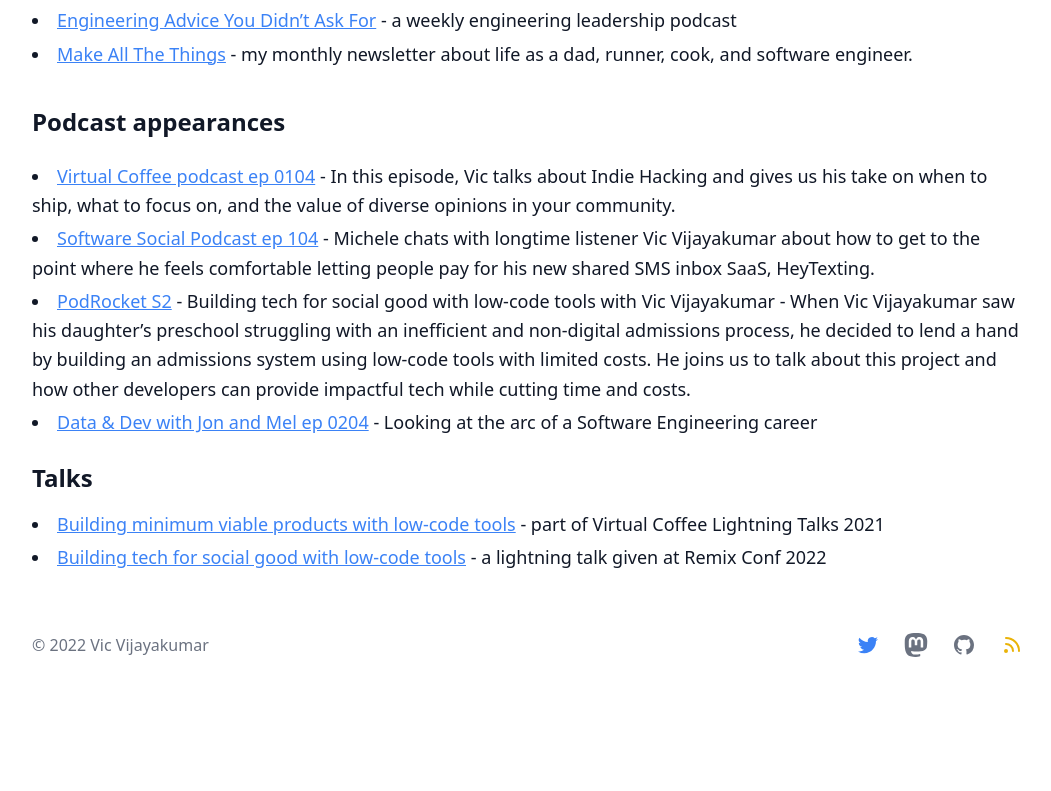
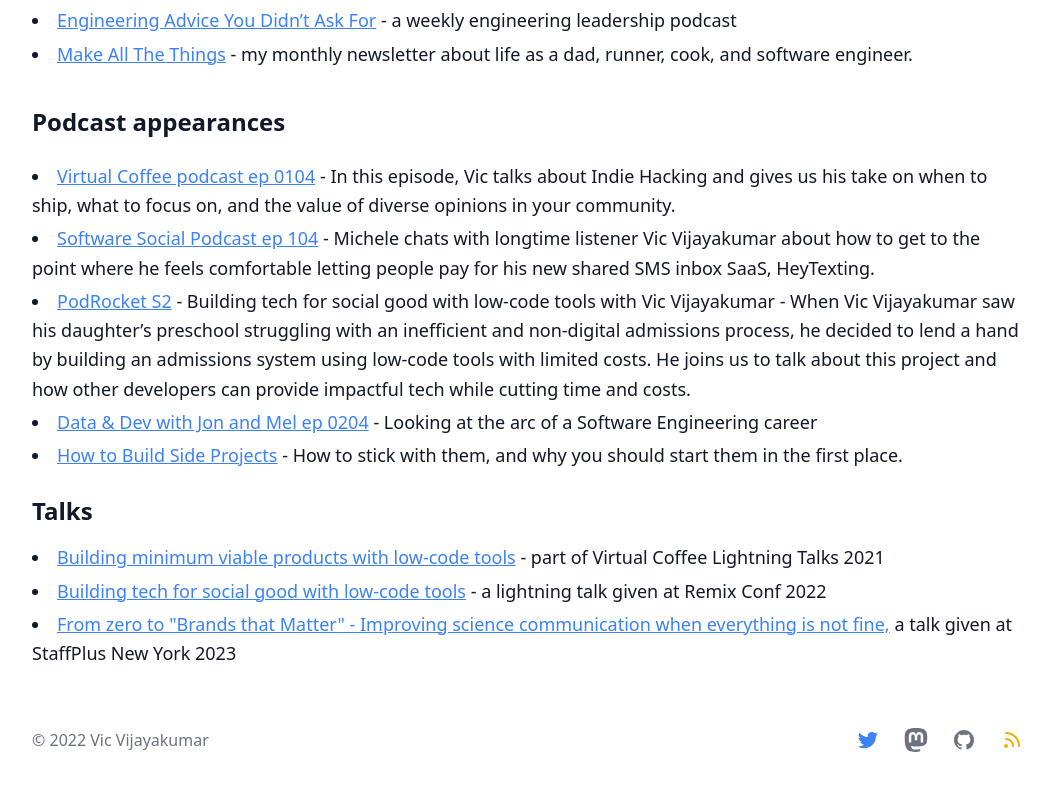
Before and after one commit to needcaffeine/vicvijayakumar.com, a Next.js app: page /links in a window 1280 px wide. Shown: the part 457-1248 px from the top of the page, without its empty margins (112-1163 px from the left). Before the commit the page ends 1162 px from the top, so only its background shows below. Built offline with nearby package versions, Linux system fonts and the light colour scheme; no server answers; a web font is replaced by a local one.

Commit message:
feat: update links page with new appearances

```diff
--- a/pages/links.tsx
+++ b/pages/links.tsx
@@ -94,6 +94,16 @@
                             </a>{' '}
                             - Looking at the arc of a Software Engineering career
                         </li>
+                        <li>
+                            <a
+                                href="https://refactoring.fm/p/how-to-build-side-projects"
+                                rel="noreferrer nofollow"
+                            >
+                                How to Build Side Projects
+                            </a>{' '}
+                            - How to stick with them, and why you should start them in the first
+                            place.
+                        </li>
 
                         <h2 className="mt-6 mb-4 text-2xl font-semibold leading-snug">Talks</h2>
                         <li>
@@ -114,6 +124,16 @@
                             </a>{' '}
                             - a lightning talk given at Remix Conf 2022
                         </li>
+                        <li>
+                            <a
+                                href="https://leaddev.com/new-york/staffplus/video/2023/zero-brands-matter-improving-scientific-discovery-during-pandemic"
+                                rel="noreferrer nofollow"
+                            >
+                                From zero to "Brands that Matter" - Improving science communication
+                                when everything is not fine,
+                            </a>{' '}
+                            a talk given at StaffPlus New York 2023
+                        </li>
                     </ul>
                 </div>
             </div>
```
